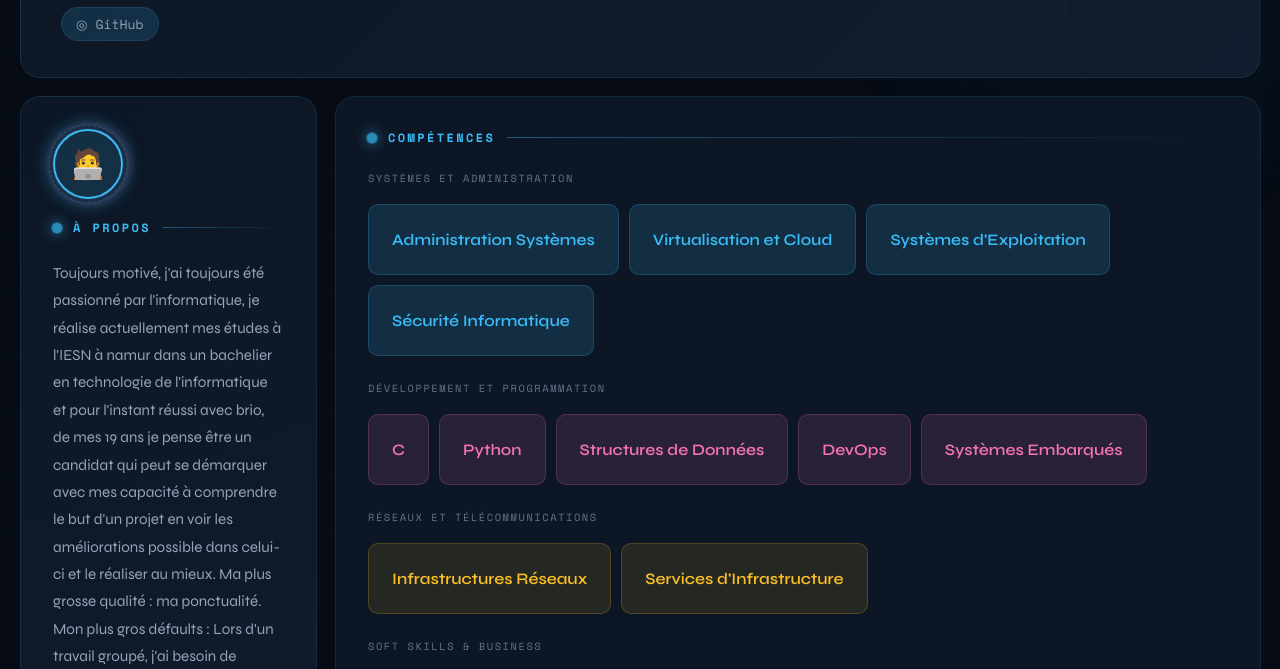
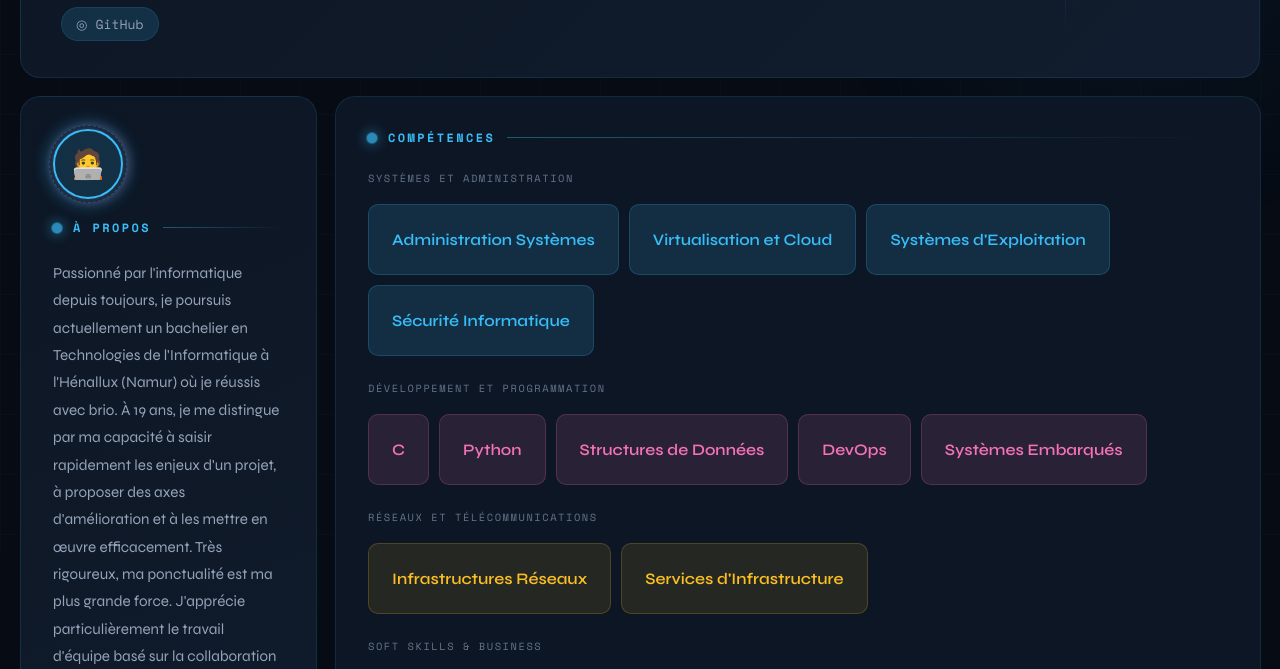
Before and after one commit to arnaud07/cv, a plain HTML site: page index.html in a window 1280 px wide. Shown: the part 261-930 px from the top of the page. Drawn offline with nearby package versions, Linux system fonts and the light colour scheme.

Commit message:
correction

```diff
--- a/index.html
+++ b/index.html
@@ -923,8 +923,7 @@
             <div class="avatar-ring">🧑‍💻</div>
             <h3><span class="dot"></span> À propos <span class="line"></span></h3>
             <p class="profil-text">
-                Toujours motivé, j'ai toujours été passionné par l'informatique, je réalise actuellement mes études à l'IESN à namur dans un bachelier en technologie de l'informatique et pour l'instant réussi avec brio, de mes 19 ans je pense être un candidat qui peut se démarquer avec mes capacité à comprendre le but d'un projet en voir les améliorations possible dans celui-ci et le réaliser au mieux. Ma plus grosse qualité :  ma ponctualité. Mon plus gros défaults : Lors d'un travail groupé, j'ai besoin de collègue sur qui je peux compter et avec qui je m'enend un minimum...
-            </p>
+                Passionné par l'informatique depuis toujours, je poursuis actuellement un bachelier en Technologies de l'Informatique à l'Hénallux (Namur) où je réussis avec brio. À 19 ans, je me distingue par ma capacité à saisir rapidement les enjeux d'un projet, à proposer des axes d'amélioration et à les mettre en œuvre efficacement. Très rigoureux, ma ponctualité est ma plus grande force. J'apprécie particulièrement le travail d'équipe basé sur la collaboration et l'entraide.            </p>
             <div class="status-badge">Recherche un stage</div>
         </section>
 
```
